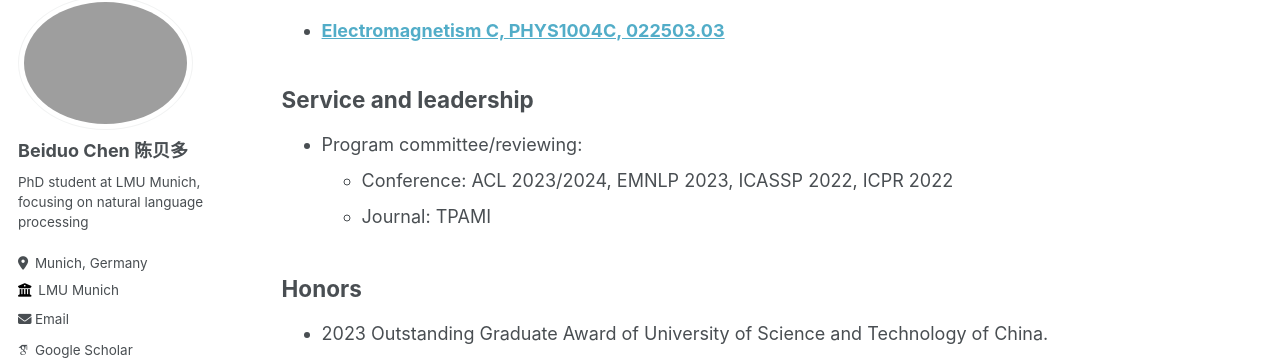
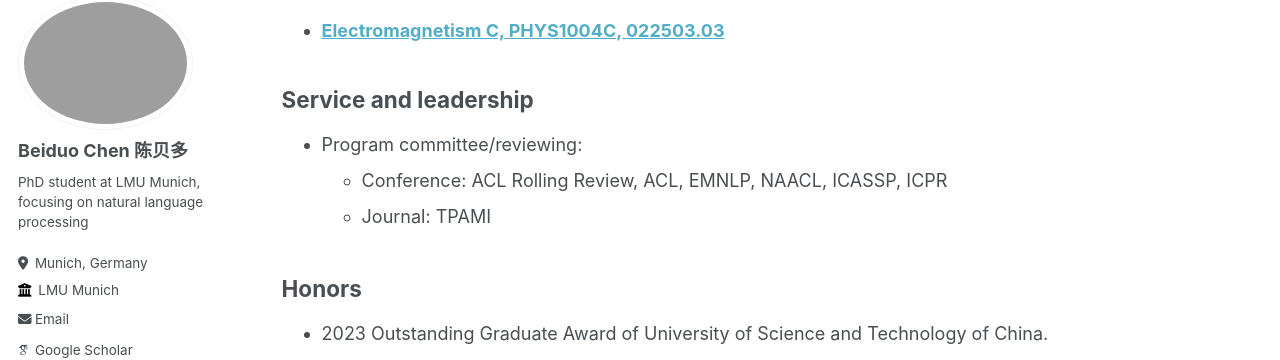
Before and after one commit to Mckysse/mckysse.github.io, a Jekyll site: the page built from _pages/cv.md, in a window 1280 px wide and 900 px high, scrolled down 1740 px. Shown: the part 90-450 px from the top of the window. Built offline with Jekyll 4.4.1, drawn with Linux system fonts in a browser that asks for light colours; some web fonts are replaced.

Commit message:
Update cv.md

```diff
--- a/_pages/cv.md
+++ b/_pages/cv.md
@@ -61,7 +61,7 @@
 
 ## Service and leadership
 * Program committee/reviewing:
-    * Conference: ACL 2023/2024, EMNLP 2023, ICASSP 2022, ICPR 2022
+    * Conference: ACL Rolling Review, ACL, EMNLP, NAACL, ICASSP, ICPR
     * Journal: TPAMI
 
 ## Honors
```
